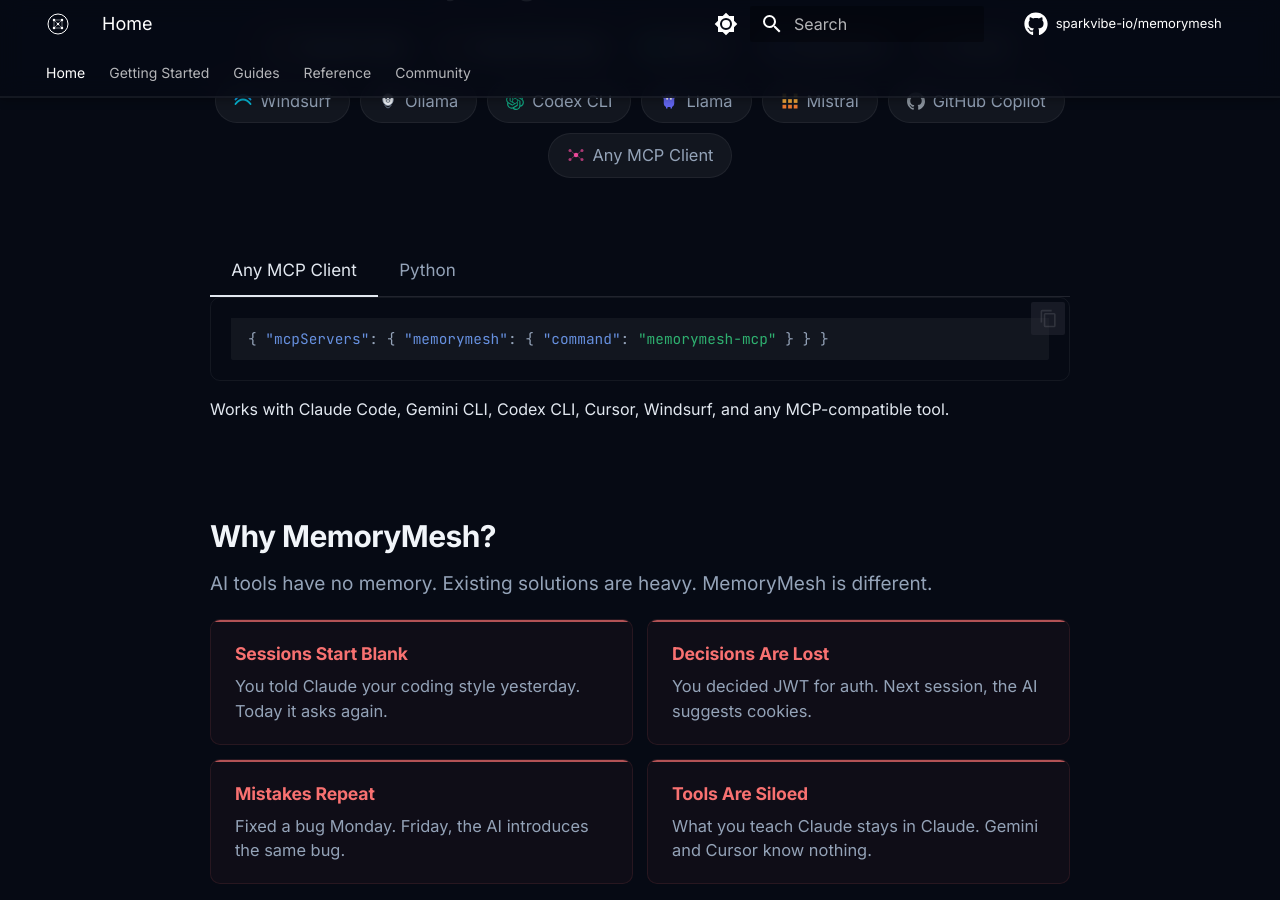
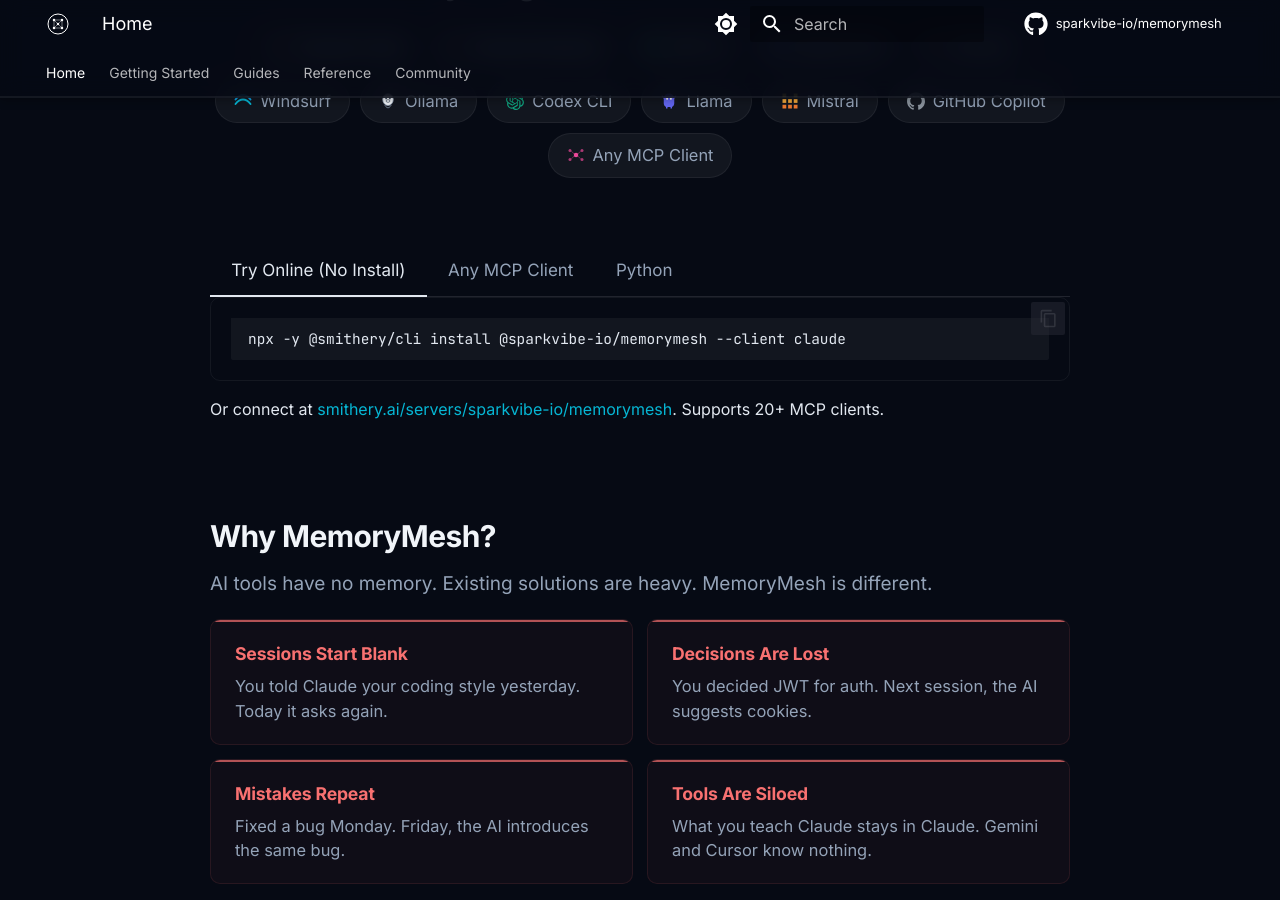
Before and after one commit to sparkvibe-io/memorymesh, an MkDocs documentation site: the page built from docs/index.md, in a window 1280 px wide and 900 px high, scrolled down 1255 px. Built offline with MkDocs 1.6.1 and Material for MkDocs 9.7.7, drawn with Linux system fonts in a browser that asks for light colours; comment, search, counter and statistics services are not loaded.

Commit message:
Add Smithery badge, hosted server links, and Available On section
Add Smithery badge to README, "Try Online" option in MCP Quick Start
and docs pages, and an "Available On" table linking PyPI, Smithery,
and GitHub. Users can now try MemoryMesh without installing anything.

Co-Authored-By: Claude Opus 4.6 <noreply@anthropic.com>

````diff
--- a/docs/index.md
+++ b/docs/index.md
@@ -19,6 +19,7 @@ description: "MemoryMesh -- free, open-source AI memory library. Give any LLM pe
   <div class="hero-install">pip install memorymesh</div>
   <div class="hero-buttons">
     <a href="getting-started/" class="md-button md-button--primary">Get Started</a>
+    <a href="https://smithery.ai/servers/sparkvibe-io/memorymesh" class="md-button">Try on Smithery</a>
     <a href="https://github.com/sparkvibe-io/memorymesh" class="md-button">GitHub</a>
   </div>
 </div>
@@ -82,6 +83,14 @@ results = memory.recall("What does the user prefer?")
 </div>
 
 <div class="mm-section" style="padding-top:0" markdown>
+
+=== "Try Online (No Install)"
+
+    ```bash
+    npx -y @smithery/cli install @sparkvibe-io/memorymesh --client claude
+    ```
+
+    Or connect at [smithery.ai/servers/sparkvibe-io/memorymesh](https://smithery.ai/servers/sparkvibe-io/memorymesh). Supports 20+ MCP clients.
 
 === "Any MCP Client"
 
````
Also changed, not shown: README.md (+25 -1 lines), docs/mcp-server.md (+10 -0 lines).
